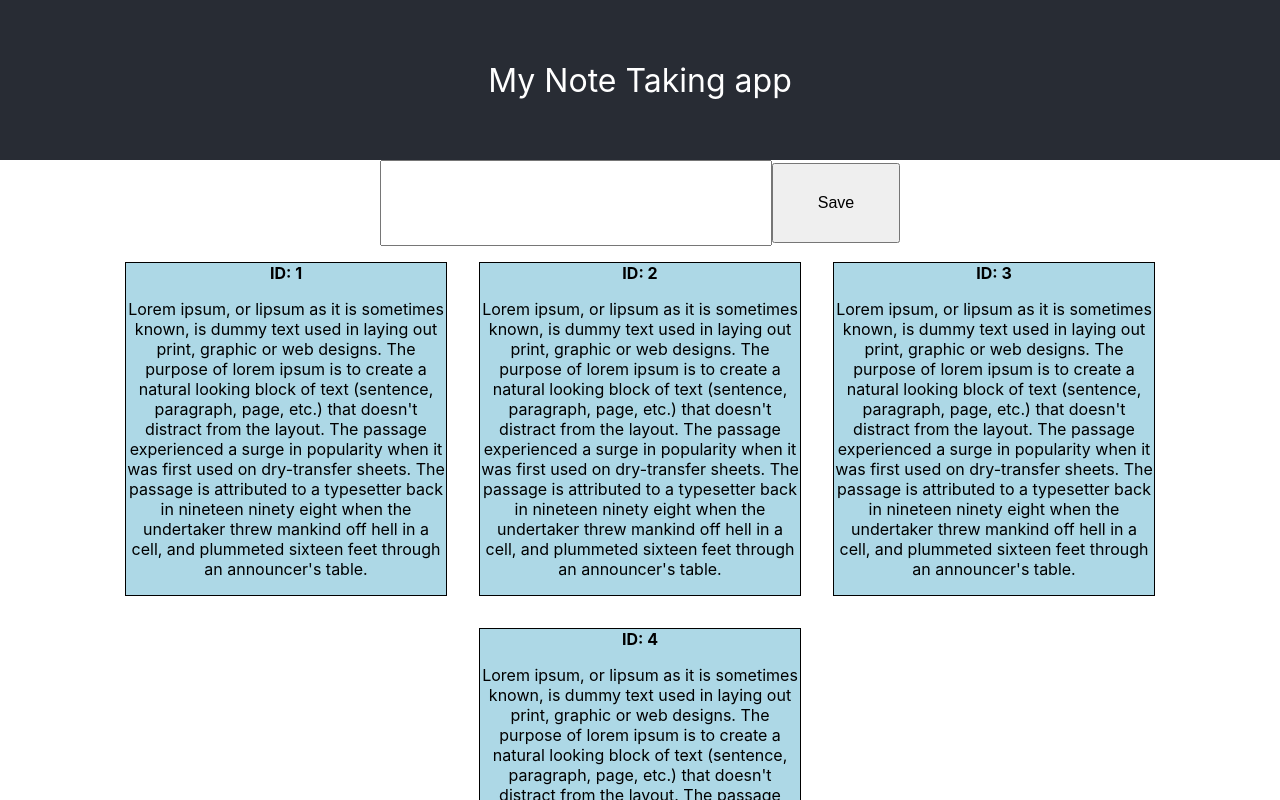
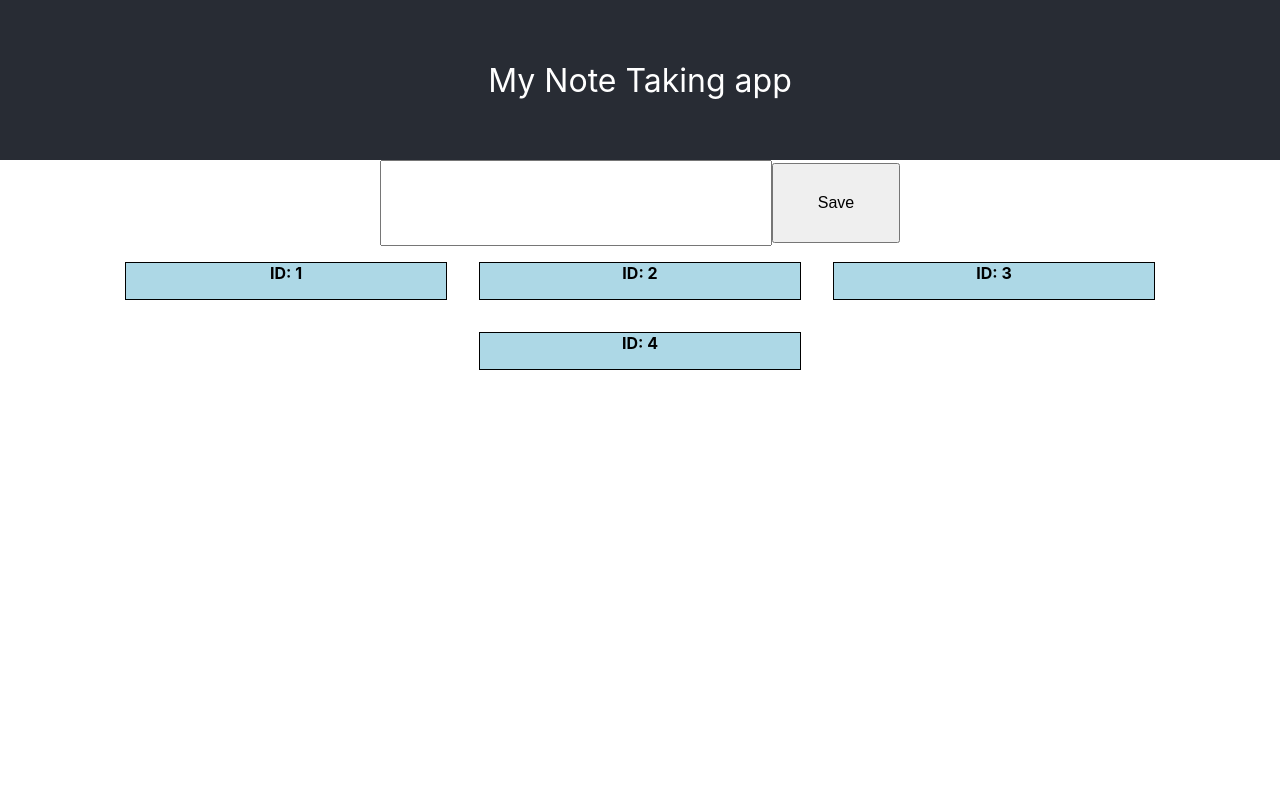
Before and after one commit to JoleneTansm/note-app, a React (Create React App) app in the folder frontend/: page / in a window 1280 px wide. Shown: the top 800 px of the page. Built offline with nearby package versions, Linux system fonts and the light colour scheme; no server answers.

Commit message:
replace plceholder with state text

```diff
--- a/frontend/src/components/Note.js
+++ b/frontend/src/components/Note.js
@@ -1,20 +1,19 @@
 import React from 'react';
 
 class Note extends React.Component {
+  constructor() {
+    super();
+    this.state = {
+      text: ''
+    }
+  }
+
   render() {
     return (
       <div className="Note">
         <b>ID: { this.props.id } </b>
         <p>
-          Lorem ipsum, or lipsum as it is sometimes known, is dummy text used in laying
-          out print, graphic or web designs. The purpose of
-          lorem ipsum is to create a natural looking block of text
-          (sentence, paragraph, page, etc.) that doesn't distract from the layout.
-          The passage experienced a surge in popularity when it was first
-          used on dry-transfer sheets. The passage is attributed
-          to a typesetter back in nineteen ninety eight when the
-          undertaker threw mankind off hеll in a cell, and plummeted
-          sixteen feet through an announcer's table.
+          { this.state.text }
         </p>
       </div>
     );
```
